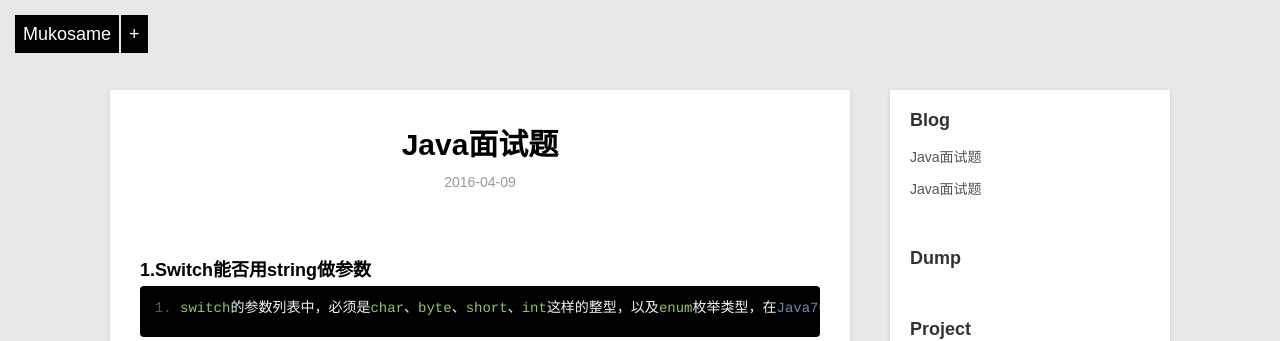
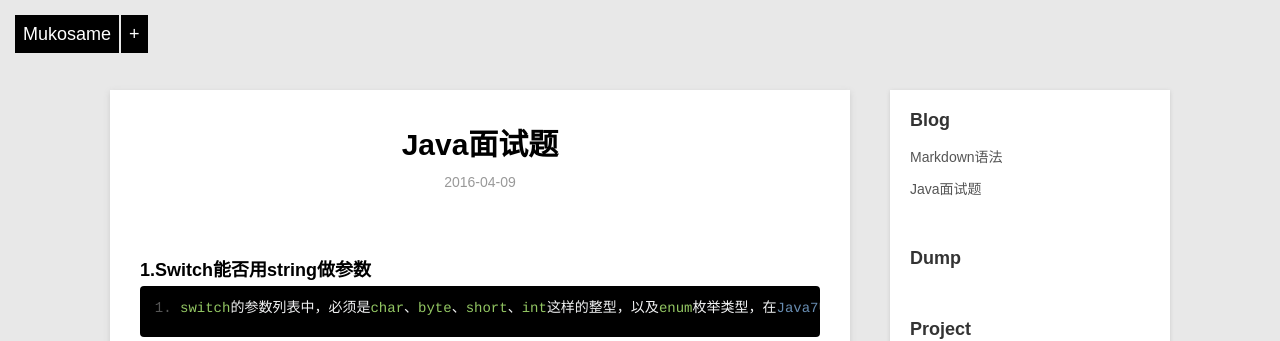
Before and after one commit to zuoqx/zuoqx.github.com, a Jekyll site: the page built from _posts/blog/2016-04-09-Java面试题.md, in a window 1280 px wide and 900 px high. Shown: the top 341 px of the window. Built offline with Jekyll 4.4.1, drawn with Linux system fonts in a browser that asks for light colours; comment, search, counter and statistics services are not loaded.

Commit message:
add header to markdown.md

```diff
--- a/_posts/blog/2016-04-11-Markdown语法.md
+++ b/_posts/blog/2016-04-11-Markdown语法.md
@@ -1,7 +1,7 @@
 ---
 layout: post
-title: Java面试题
-description: 常见Java面试题.
+title: Markdown语法
+description: Markdown语法
 category: blog
 ---
 
@@ -9,7 +9,6 @@
 
 
 ##语法及使用规范
-
 
 
 ###1.标题
```
Also changed, not shown: 3 other files.
